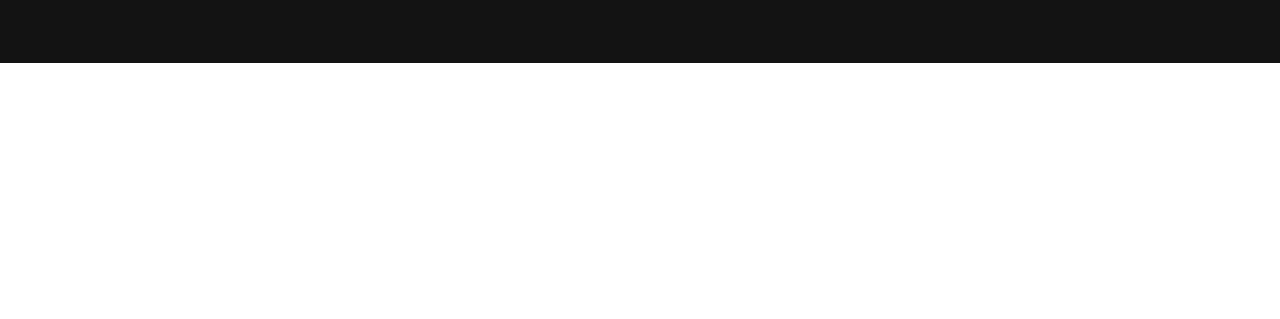
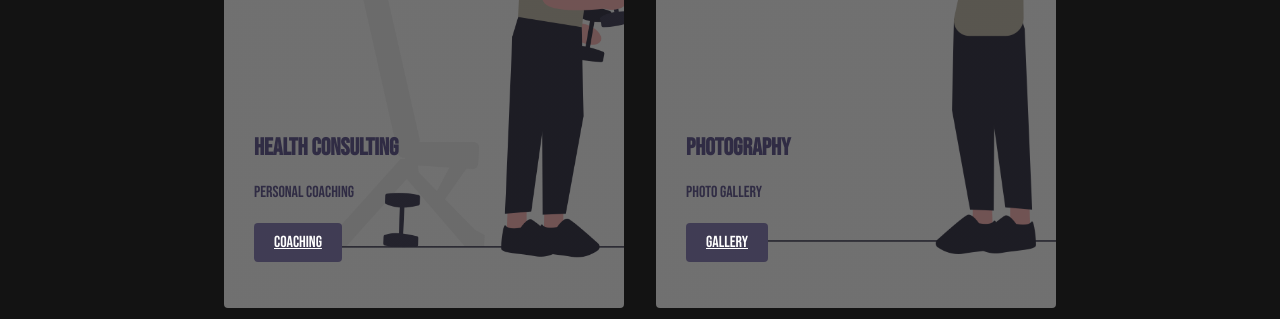
Before and after one commit to jeanchoe/jeanchoe.github.io, a plain HTML site: page index.html in a window 1280 px wide. Shown: the part 1161-1480 px from the top of the page. Before the commit the page ends 1224 px from the top, so only its background shows below. Drawn offline with Linux system fonts and the light colour scheme.

Commit message:
oopsnvm justtakes a long time for it to update
oops

```diff
--- a/index.html
+++ b/index.html
@@ -66,14 +66,14 @@
     </div>
 
     <!-- services section -->
-    <!-- <div class="services">
+    <div class="services">
         <h1> Services</h1>
         <div class="services__container">
             <div class="services__card">
                 <h2>Health Consulting</h2>
-                <p>Personal Coaching</p> -->
+                <p>Personal Coaching</p>
                 <!-- <button>Coaching</button> -->
-                <!-- <a href="https://www.fiverr.com/jychoe?public_mode=true" class = service__button> Coaching </a>
+                <a href="https://www.fiverr.com/jychoe?public_mode=true" class = service__button> Coaching </a>
             </div>
             <div class="services__card">
                 <h2>Photography</h2>
@@ -81,7 +81,7 @@
                 <a href="https://500px.com/p/jeanchoe?view=photos" class = service__button> Gallery </a>
             </div>
         </div>
-    </div> -->
+    </div>
 
     <!-- Footer Section -->
     <div class="footer__container">
```
